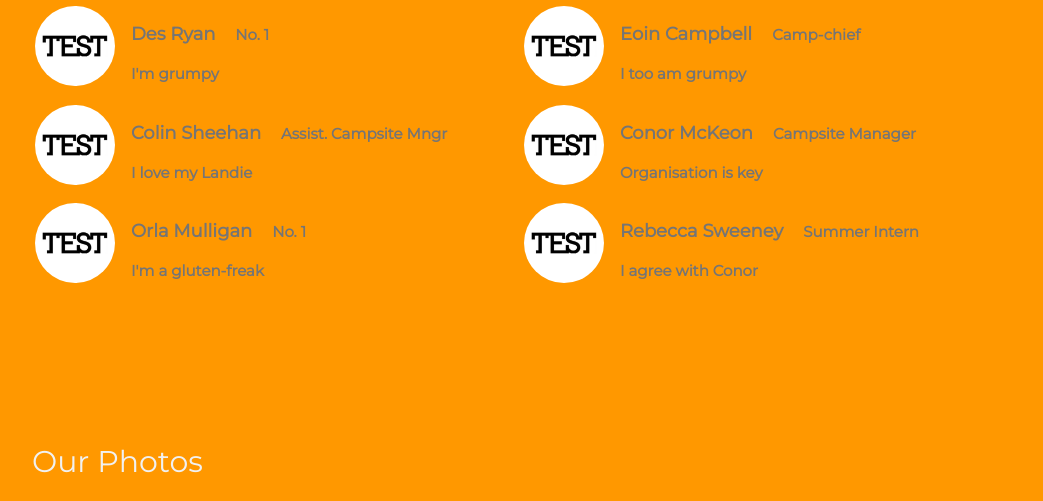
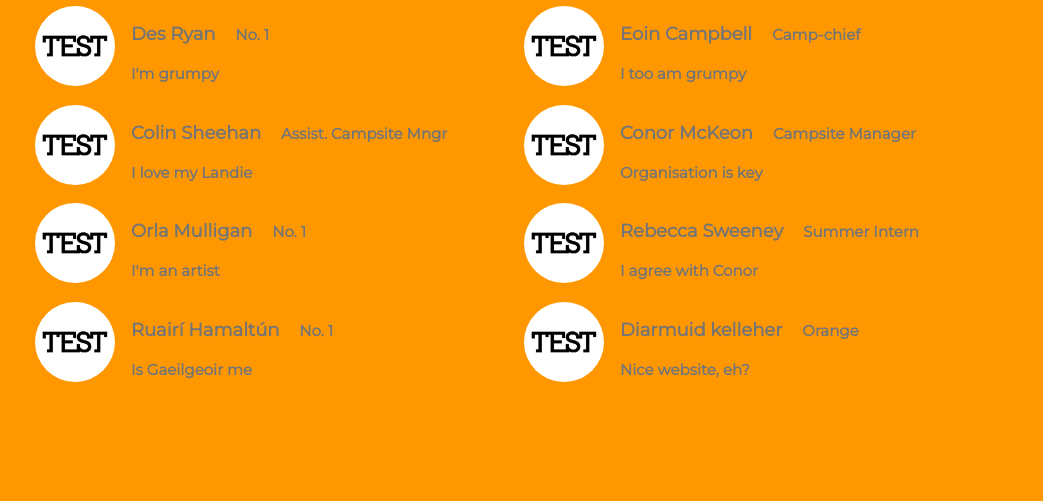
Before and after one commit to meitheal/meitheal.github.io, a plain HTML site: page index.html in a window 1280 px wide. Shown: the part 1516-2017 px from the top of the page, without its empty margins (178-1221 px from the left). Drawn offline with Linux system fonts and the light colour scheme.

Commit message:
Bio Change

```diff
--- a/index.html
+++ b/index.html
@@ -114,12 +114,24 @@ body, h1,h2,h3,h4,h5,h6 {font-family: "Montserrat", sans-serif}
     <th>
         <img src="Media/test_1.jpg" alt="Avatar" class="w3-left w3-circle w3-margin-right" style="width:80px">
         <p><span class="w3-large w3-margin-right">Orla Mulligan</span> No. 1</p>
-        <p>I'm a gluten-freak</p>
+        <p>I'm an artist</p>
     </th>
     <th>
         <img src="Media/test_1.jpg" alt="Avatar" class="w3-left w3-circle w3-margin-right" style="width:80px">
         <p><span class="w3-large w3-margin-right">Rebecca Sweeney</span> Summer Intern</p>
         <p>I agree with Conor</p>
+    </th>
+  </tr>
+    <tr>
+    <th>
+        <img src="Media/test_1.jpg" alt="Avatar" class="w3-left w3-circle w3-margin-right" style="width:80px">
+        <p><span class="w3-large w3-margin-right">Ruairí Hamaltún</span> No. 1</p>
+        <p>Is Gaeilgeoir me</p>
+    </th>
+    <th>
+        <img src="Media/test_1.jpg" alt="Avatar" class="w3-left w3-circle w3-margin-right" style="width:80px">
+        <p><span class="w3-large w3-margin-right">Diarmuid kelleher</span> Orange</p>
+        <p>Nice website, eh?</p>
     </th>
   </tr>
  </table>
```
